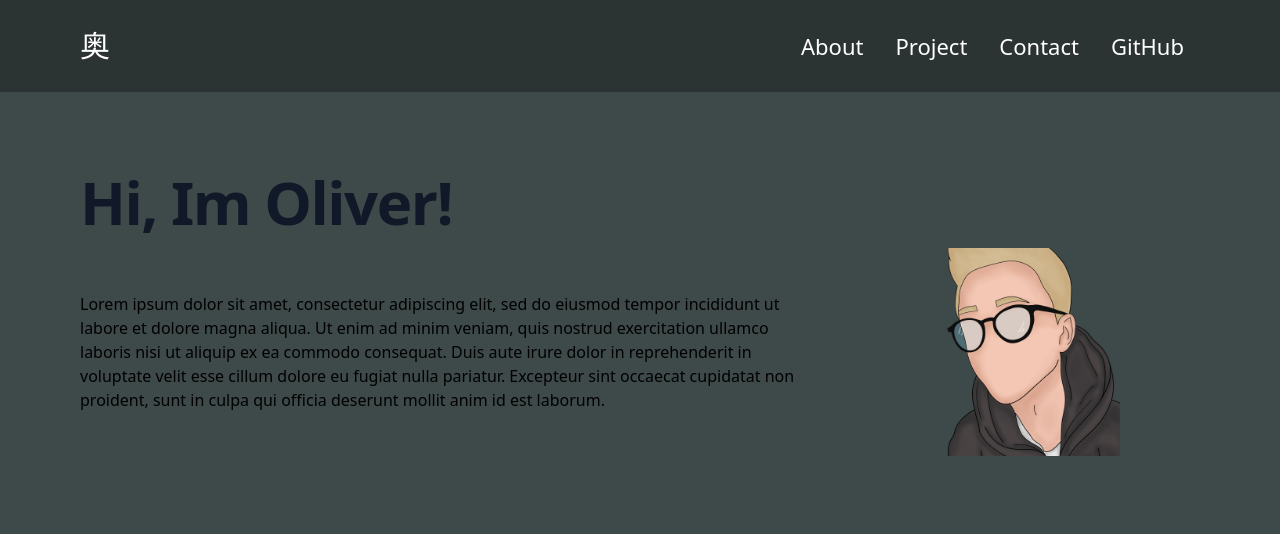
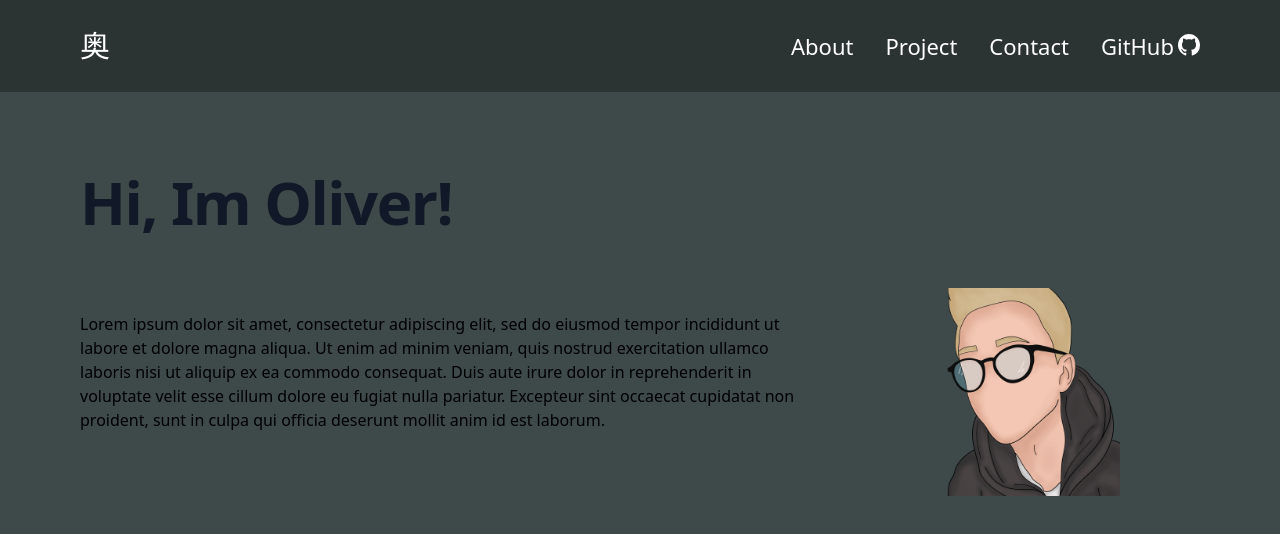
Before and after one commit to Olipolite/portfolioreact, a React (Create React App) app: page / in a window 1280 px wide. Shown: the top 534 px of the page. Built offline with nearby package versions, Linux system fonts and the light colour scheme.

Commit message:
Additional css changes, new font color, github icon now aligned with navbar

```diff
--- a/package.json
+++ b/package.json
@@ -3,11 +3,13 @@
   "version": "0.1.0",
   "private": true,
   "dependencies": {
+    "@react-hook/media-query": "^1.1.1",
     "@testing-library/jest-dom": "^5.16.5",
     "@testing-library/react": "^13.4.0",
     "@testing-library/user-event": "^13.5.0",
     "react": "^18.2.0",
     "react-dom": "^18.2.0",
+    "react-icons": "^4.8.0",
     "react-router-dom": "^6.11.1",
     "react-scripts": "5.0.1",
     "web-vitals": "^2.1.4"
--- a/src/components/Home.jsx
+++ b/src/components/Home.jsx
@@ -16,7 +16,7 @@ function Home() {
           Excepteur sint occaecat cupidatat non proident,
           sunt in culpa qui officia deserunt mollit anim id est laborum.
         </p>
-        <img src={Oliver} className="w-60 h-52 mr-40" alt="Pic of me" />
+        <img src={Oliver} className="w-60 h-52 mt-10 mr-40" alt="Pic of me" />
       </div>
     </div>
   );
--- a/src/components/Navbar.jsx
+++ b/src/components/Navbar.jsx
@@ -1,4 +1,5 @@
 import React from 'react';
+import { BsGithub } from 'react-icons/bs';
 import { Link } from 'react-router-dom';
 
 function Navbar() {
@@ -15,8 +16,15 @@ function Navbar() {
         <li className="px-4">
           <Link to="/contact">Contact</Link>
         </li>
-        <li className="px-4">
-          <Link to="/contact">GitHub</Link>
+        <li className="pl-4">
+          <Link to="https://github.com/Olipolite">
+            <span>GitHub</span>
+          </Link>
+        </li>
+        <li className="pl-1 mt-1">
+          <Link to="https://github.com/Olipolite">
+            <BsGithub />
+          </Link>
         </li>
       </ul>
     </div>
```
Also changed, not shown: 1 other file (tests, documents, lock files or other folders).
